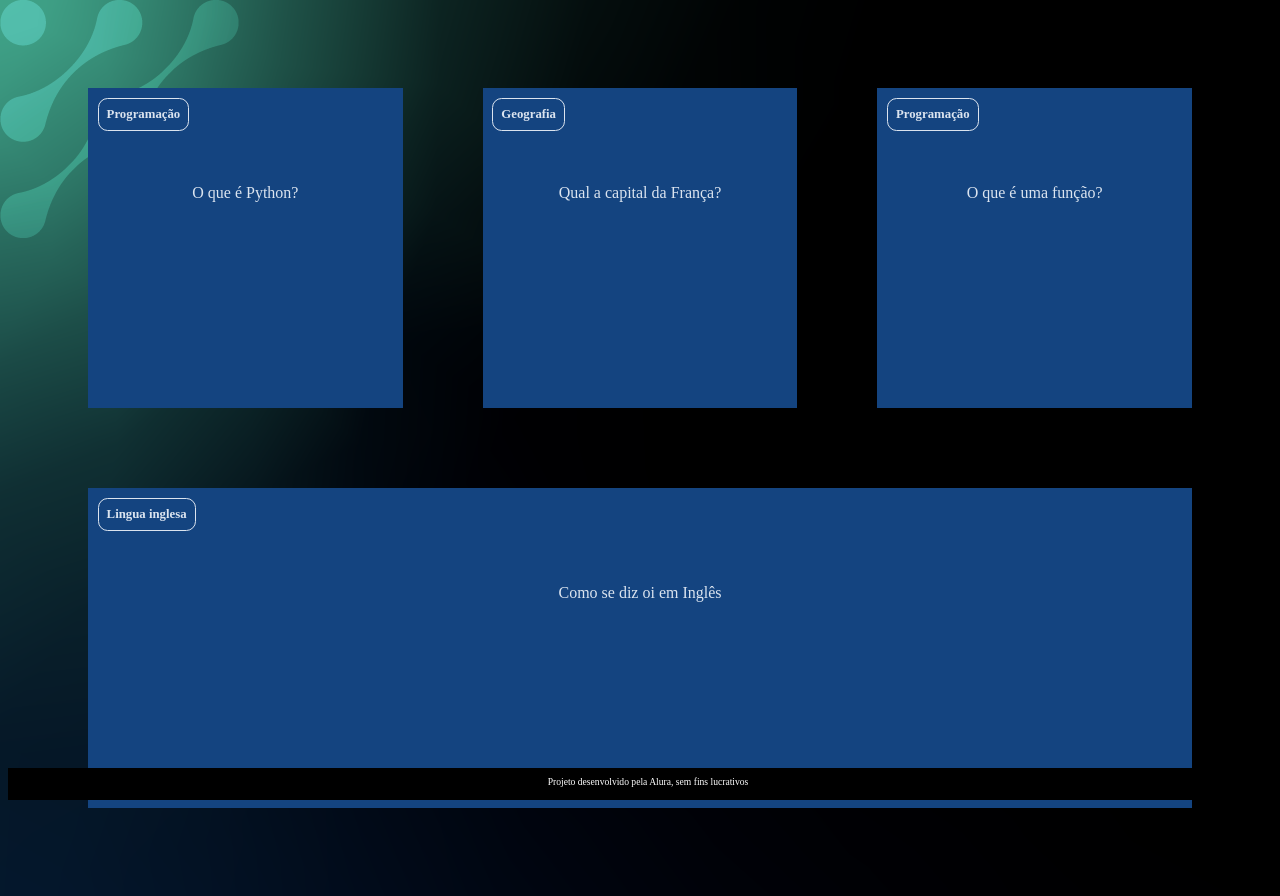
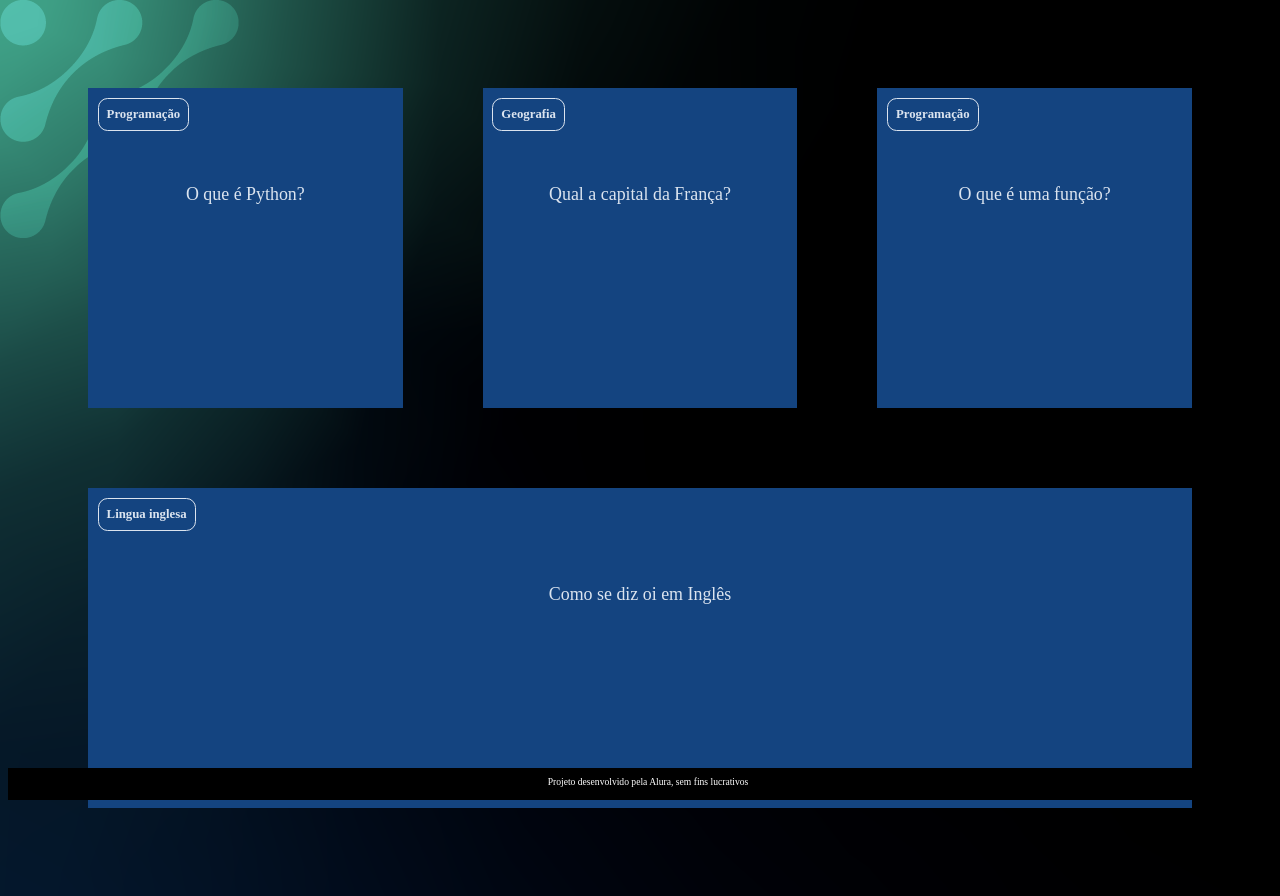
Before and after one commit to gilindinha/flashcards, a plain HTML site: page index.html in a window 1280 px wide. Drawn offline with Linux system fonts and the light colour scheme; files whose address does not match are found by name.

Commit message:
Add files via upload

```diff
--- a/style.css
+++ b/style.css
@@ -49,6 +49,7 @@ body {
     margin-top: 1rem;
     padding: 2rem;
     margin-top: 4rem;
+    font-size: 1.4vw;
 }
 
 .cartao__conteudo__pergunta p {
@@ -71,10 +72,13 @@ body {
     position: absolute;
     height: 100%;
     width: 100%;
+    box-sizing: border-box;
 }
 
 .cartao__conteudo__resposta {
     transform: rotateY(180deg);
+    background-color: rgba(0, 244, 191, 0.2);
+    border: 4px solid var(--card-back-color);
 }
 
 footer {
```
Also changed, not shown: app.js (line endings or trailing spaces).
